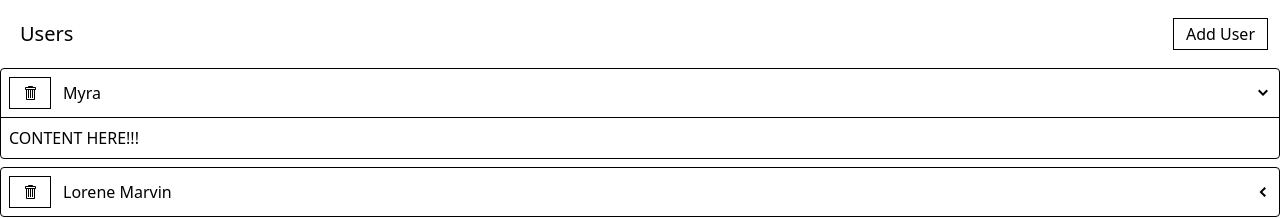
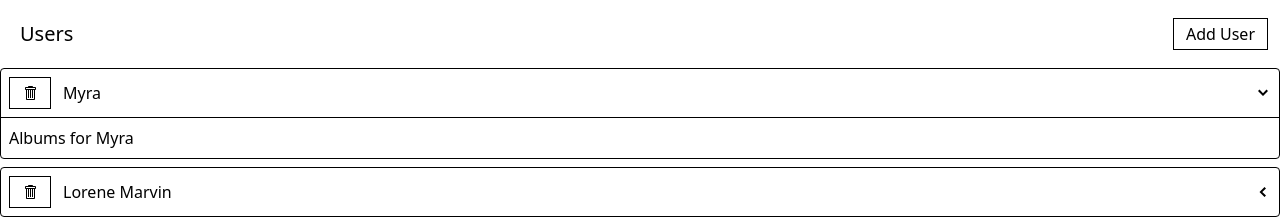
Before and after one commit to numberwang55/media, a React app: page / in a window 1280 px wide. Both pictures are taken after a click on the element 1263 px from the left and 93 px from the top of the page. Shown: the top 219 px of the page. Built offline with nearby package versions, Linux system fonts and the light colour scheme; data requests are answered from the project's data file; the HTML template or start-up script is replaced by a standard one.

Commit message:
AlbumsList component added

```diff
--- /dev/null
+++ b/src/components/AlbumsList.js
@@ -0,0 +1,5 @@
+export default function AlbumsList({user}) {
+  return <div>
+    Albums for {user.name}
+  </div>
+}
--- a/src/components/UsersListItem.js
+++ b/src/components/UsersListItem.js
@@ -3,7 +3,7 @@ import Button from "./Button";
 import {deleteUser} from "../store";
 import {useThunk} from "../hooks/use-thunk";
 import ExpandablePanel from "./ExpandablePanel";
-import {Fragment} from "react";
+import AlbumsList from "./AlbumsList";
 
 export default function UsersListItem({user}) {
   const [doDeleteUser, isLoading, error] = useThunk(deleteUser);
@@ -21,6 +21,6 @@ export default function UsersListItem({user}) {
   </>
 
   return <ExpandablePanel header={header}>
-    CONTENT HERE!!!
+    <AlbumsList user={user} />
   </ExpandablePanel>
 }
```
